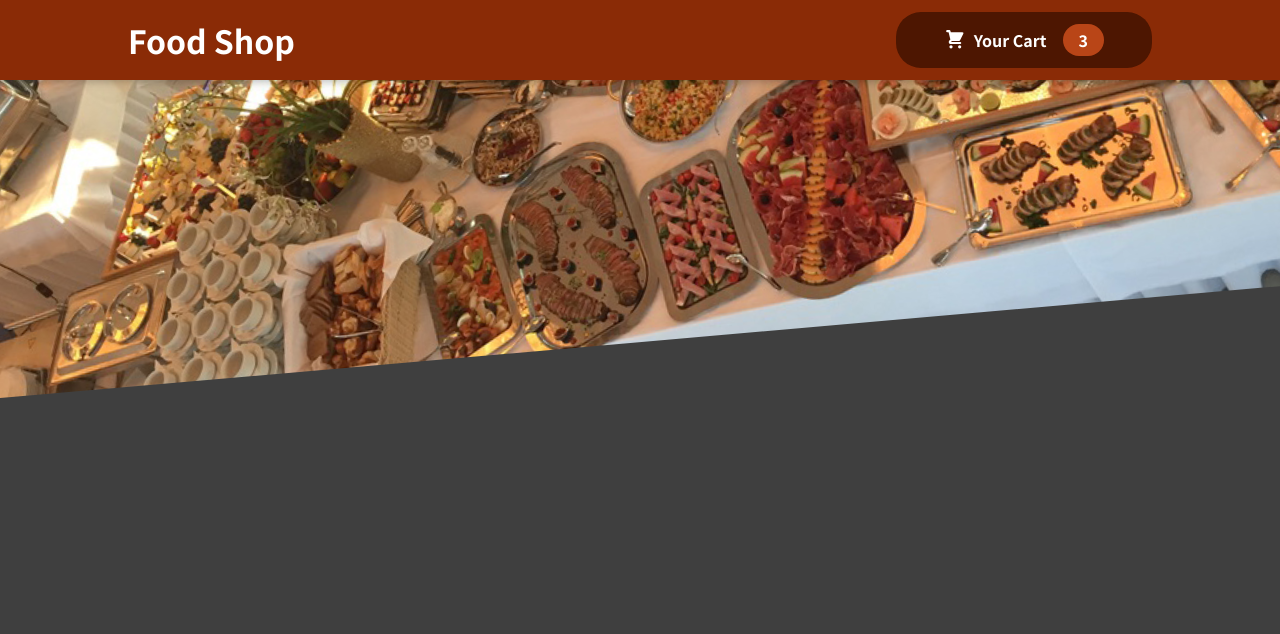
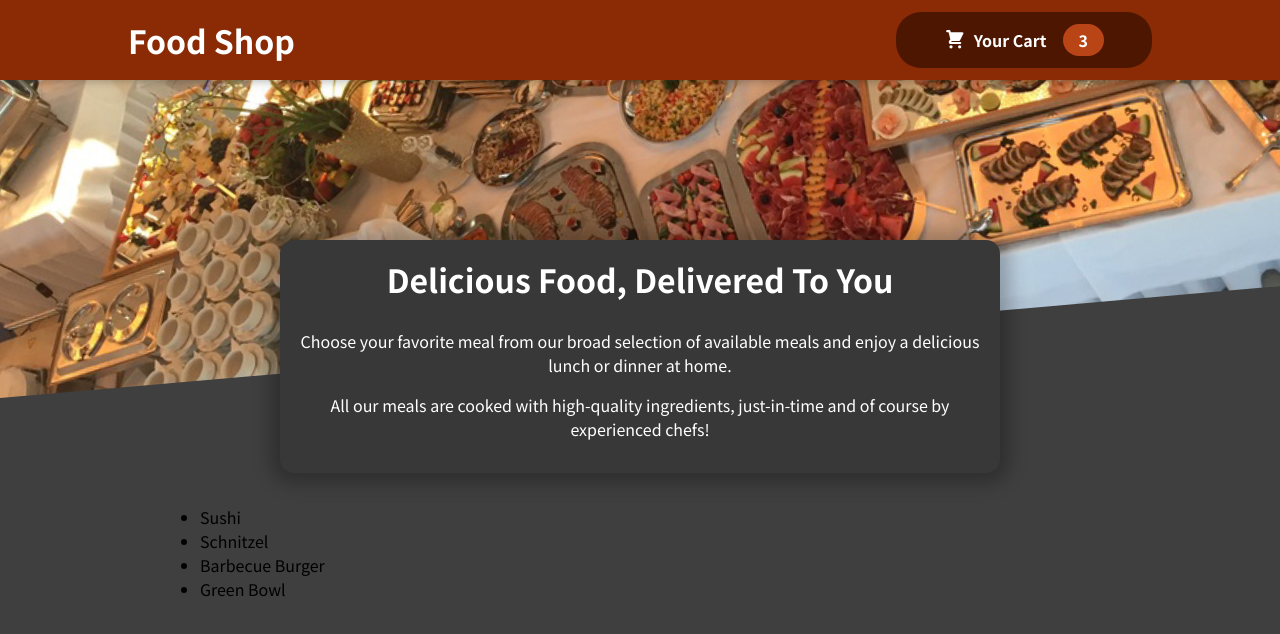
Before and after one commit to Trung-Hieu-Dev/react-food-order-app, a React (Create React App) app: page / in a window 1280 px wide. Shown: the top 634 px of the page. Built offline with nearby package versions, Linux system fonts and the light colour scheme.

Commit message:
Creating & Styling Meals Component

```diff
--- a/src/App.js
+++ b/src/App.js
@@ -1,10 +1,14 @@
 import { Fragment } from "react";
 import { Header } from "./Components/Layout/Header";
+import { Meals } from "./Components/Meals/Meals";
 
 function App() {
   return (
     <Fragment>
       <Header />
+      <main>
+        <Meals />
+      </main>
     </Fragment>
   );
 }
--- /dev/null
+++ b/src/Components/Meals/AvailableMeals.js
@@ -0,0 +1,39 @@
+import React from "react";
+
+import classes from "./AvailableMeals.module.css";
+
+const DUMMY_MEALS = [
+  {
+    id: "m1",
+    name: "Sushi",
+    description: "Finest fish and veggies",
+    price: 22.99,
+  },
+  {
+    id: "m2",
+    name: "Schnitzel",
+    description: "A german specialty!",
+    price: 16.5,
+  },
+  {
+    id: "m3",
+    name: "Barbecue Burger",
+    description: "American, raw, meaty",
+    price: 12.99,
+  },
+  {
+    id: "m4",
+    name: "Green Bowl",
+    description: "Healthy...and green...",
+    price: 18.99,
+  },
+];
+
+export const AvailableMeals = () => {
+  const mealsList = DUMMY_MEALS.map((meal) => <li>{meal.name}</li>);
+  return (
+    <section>
+      <ul className={classes.meals}>{mealsList}</ul>
+    </section>
+  );
+};
--- /dev/null
+++ b/src/Components/Meals/AvailableMeals.module.css
@@ -0,0 +1,24 @@
+.meals {
+  max-width: 60rem;
+  width: 90%;
+  margin: 2rem auto;
+  animation: meals-appear 1s ease-out forwards;
+}
+
+.meals ul {
+  list-style: none;
+  margin: 0;
+  padding: 0;
+}
+
+@keyframes meals-appear {
+  from {
+    opacity: 0;
+    transform: translateY(3rem);
+  }
+
+  to {
+    opacity: 1;
+    transform: translateY(0);
+  }
+}
--- /dev/null
+++ b/src/Components/Meals/Meals.js
@@ -0,0 +1,13 @@
+import React, { Fragment } from "react";
+
+import { MealsSummary } from "./MealsSummary";
+import { AvailableMeals } from "./AvailableMeals";
+
+export const Meals = () => {
+  return (
+    <Fragment>
+      <MealsSummary />
+      <AvailableMeals />
+    </Fragment>
+  );
+};
--- /dev/null
+++ b/src/Components/Meals/MealsSummary.js
@@ -0,0 +1,19 @@
+import React from "react";
+
+import classes from "./MealsSummary.module.css";
+
+export const MealsSummary = () => {
+  return (
+    <section className={classes.summary}>
+      <h2>Delicious Food, Delivered To You</h2>
+      <p>
+        Choose your favorite meal from our broad selection of available meals
+        and enjoy a delicious lunch or dinner at home.
+      </p>
+      <p>
+        All our meals are cooked with high-quality ingredients, just-in-time and
+        of course by experienced chefs!
+      </p>
+    </section>
+  );
+};
--- /dev/null
+++ b/src/Components/Meals/MealsSummary.module.css
@@ -0,0 +1,18 @@
+.summary {
+  text-align: center;
+  max-width: 45rem;
+  width: 90%;
+  margin: auto;
+  margin-top: -10rem;
+  position: relative;
+  background-color: #383838;
+  color: white;
+  border-radius: 14px;
+  padding: 1rem;
+  box-shadow: 0 1px 18px 10px rgba(0, 0, 0, 0.25);
+}
+
+.summary h2 {
+  font-size: 2rem;
+  margin-top: 0;
+}
```
